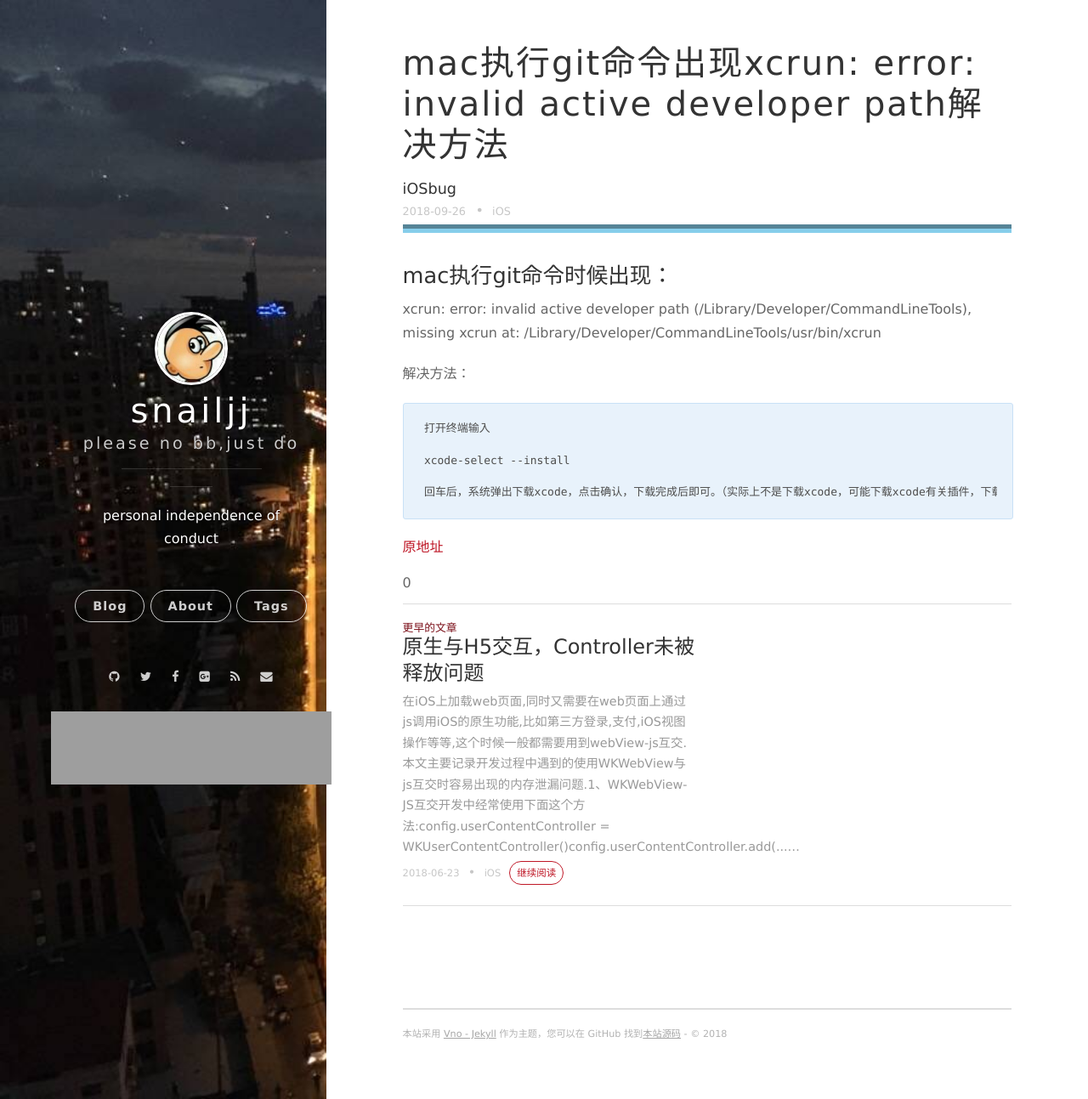
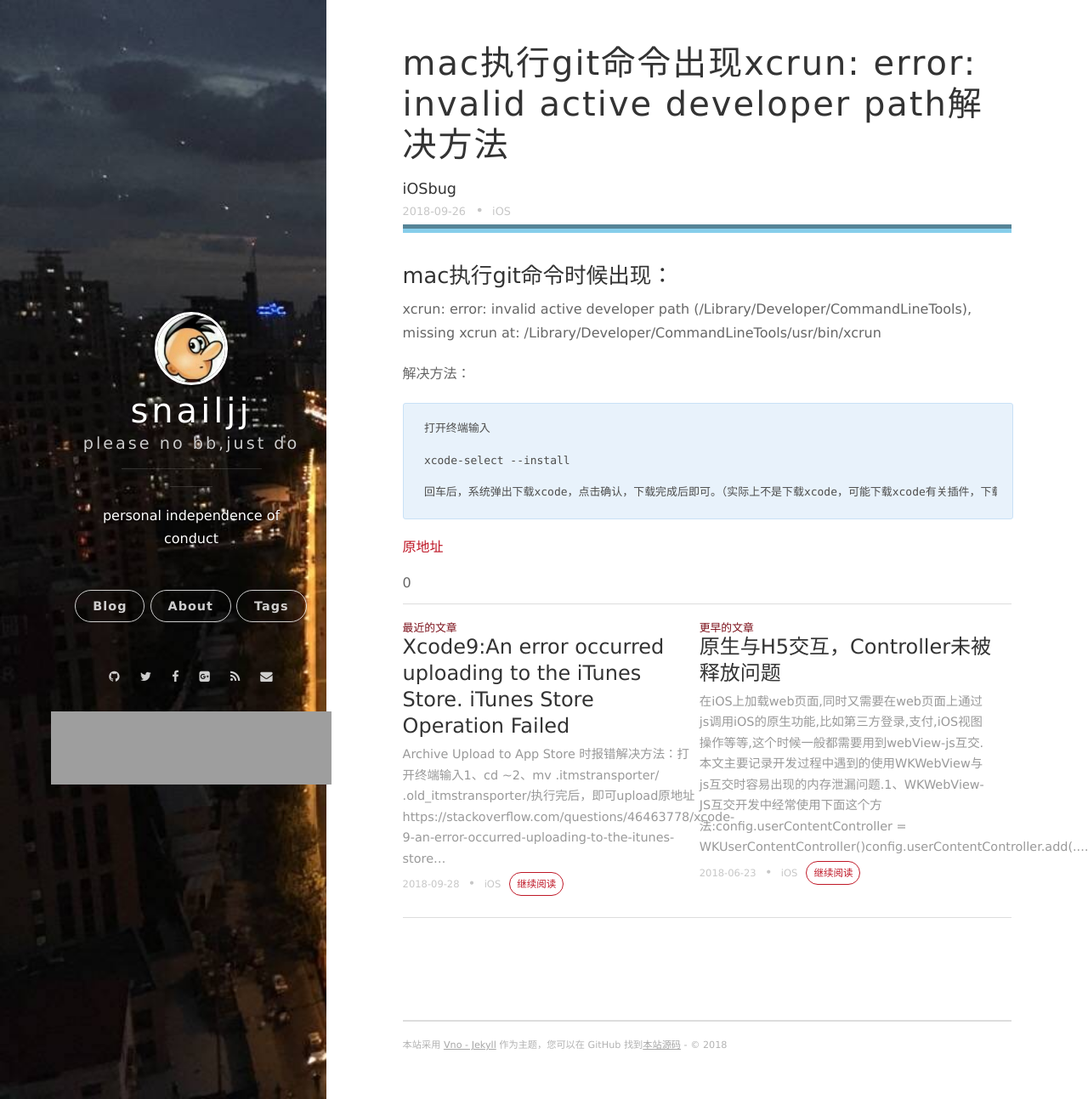
Before and after one commit to snailjj/snailjj.github.io, a Jekyll site: the page built from _posts/2018-09-26-mac执行git命令出现xcrunerrorinvalid active developer path解决方法.md, in a window 1280 px wide and 1293 px high. Shown: the whole window at 85% size. Built offline with Jekyll 4.4.1, drawn with Linux system fonts in a browser that asks for light colours; nearby versions of some CDN libraries; comment, search, counter and statistics services are not loaded; grey boxes are pictures that could not be loaded.

Commit message:
add archive error

```diff
--- /dev/null
+++ b/_posts/2018-09-28-An error occurred uploading to the iTunes Store. iTunes Store Operation Failed.md
@@ -0,0 +1,26 @@
+---
+layout: post
+title: "Xcode9:An error occurred uploading to the iTunes Store. iTunes Store Operation Failed"
+description: "iOSbug"
+date: 2018-09-28 14:22:11.000000000 +09:00
+tag: iOS
+---
+
+
+### Archive Upload to App Store 时报错
+
+
+![image](/assets/images/post/2018/09/20180928150022.png)
+
+
+  解决方法：
+
+	打开终端输入
+
+	1、cd ~
+	2、mv .itmstransporter/ .old_itmstransporter/
+
+	执行完后，即可upload
+
+
+[原地址https://stackoverflow.com/questions/46463778/xcode-9-an-error-occurred-uploading-to-the-itunes-store](https://stackoverflow.com/questions/46463778/xcode-9-an-error-occurred-uploading-to-the-itunes-store)
```
Also changed, not shown: _posts/2017-12-28-LearningWebSite.md (+2 -0 lines), assets/images/post/2018/09/20180928150022.png (added), 7 other files.
